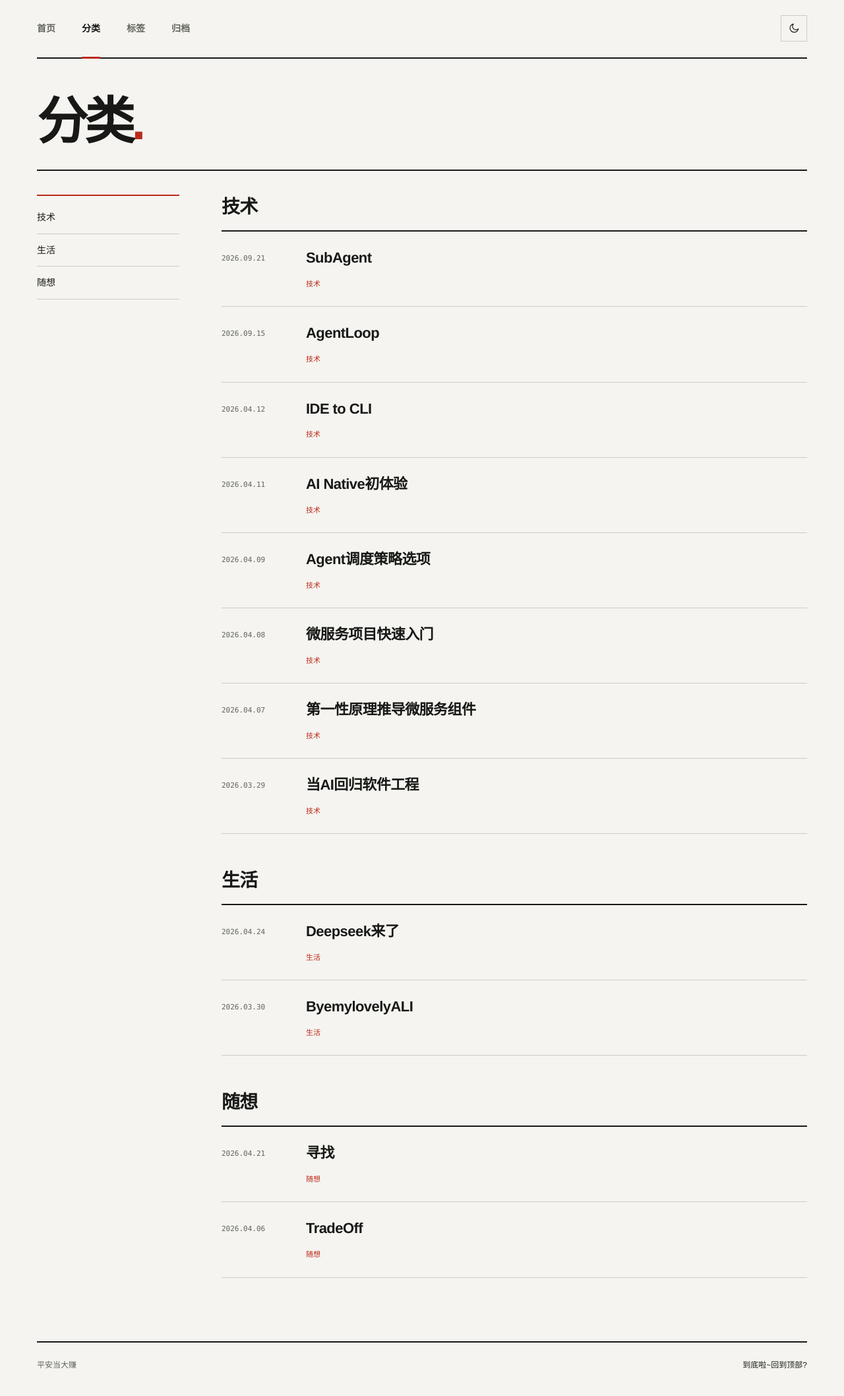
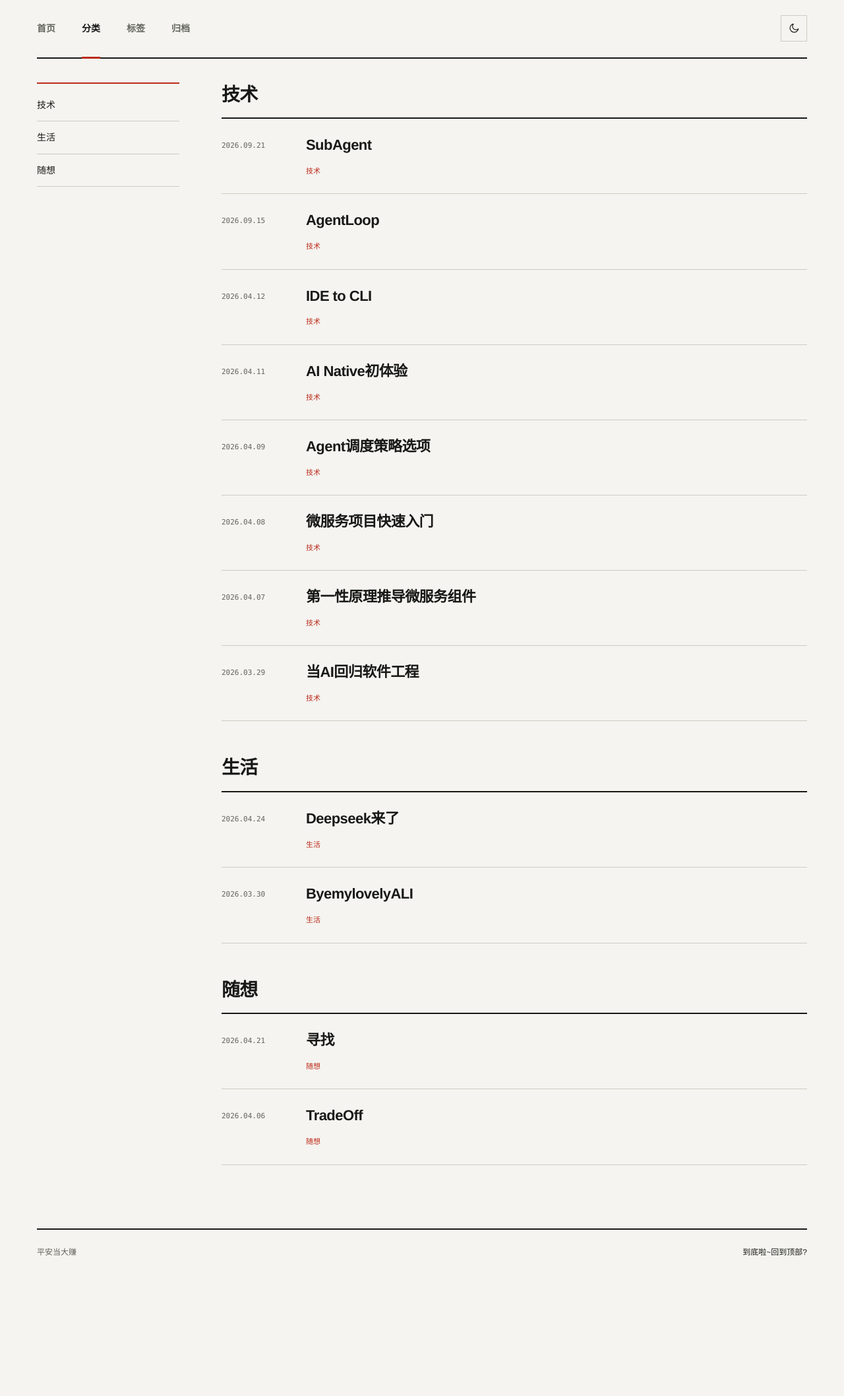
Before and after one commit to xkai-site/mylovelyblog, a Jekyll site: the page built from pages/categories.html, in a window 1280 px wide. Shown: the whole page at 66% size. Built offline with Jekyll 4.4.1, drawn with Linux system fonts in a browser that asks for light colours; after the commit the page ends 1945 px from its top, so only the background shows below that.

Commit message:
优化前端效果

```diff
--- a/_layouts/default.html
+++ b/_layouts/default.html
@@ -16,8 +16,19 @@
   <meta property="og:locale" content="zh_CN">
   <meta property="og:type" content="{% if page.layout == 'post' %}article{% else %}website{% endif %}">
   {% if page.layout == 'post' %}<meta property="article:published_time" content="{{ page.date | date_to_xmlschema }}">{% endif %}
-  <script src="{{ '/assets/js/theme.js' | relative_url }}"></script>
+  {% comment %}首屏只读取主题偏好，不等待外链脚本；交互由 defer 脚本处理。{% endcomment %}
+  <script>
+    (() => {
+      try {
+        const theme = localStorage.getItem('lovely-blog-theme');
+        if (theme === 'light' || theme === 'dark') {
+          document.documentElement.dataset.theme = theme;
+        }
+      } catch (_) { /* 无可用存储时，由 CSS 跟随系统配色。 */ }
+    })();
+  </script>
   <link rel="stylesheet" href="{{ '/assets/css/style.css' | relative_url }}">
+  <script src="{{ '/assets/js/theme.js' | relative_url }}" defer></script>
   {% include head-custom.html %}
 </head>
 <body>
--- a/assets/css/style.scss
+++ b/assets/css/style.scss
@@ -71,13 +71,10 @@
 .site-footer p { margin: 0; }
 .site-footer a { color: var(--text); text-decoration: none; }
 .site-footer a:hover { color: var(--accent); }
-.journal-layout { display: grid; grid-template-columns: minmax(0, 1fr) 240px; gap: 64px; padding-top: 58px; }
+.journal-layout { display: grid; grid-template-columns: minmax(0, 1fr) 240px; gap: 64px; padding-top: 36px; }
 .journal-layout > *, .collection-layout > * { min-width: 0; }
-.section-heading { display: flex; justify-content: space-between; align-items: flex-end; gap: 32px; padding-bottom: 32px; border-bottom: 2px solid var(--strong-line); }
-.section-heading h1, .page-heading h1 { margin: 0; font: 700 clamp(56px, 6vw, 84px)/1.08 var(--sans); letter-spacing: -.065em; }
-.heading-period { color: var(--accent); }
-.journal-index { padding-top: 4px; }
-.index-section { border-top: 2px solid var(--accent); padding-top: 18px; }
+.journal-layout > section { border-top: 2px solid var(--strong-line); }
+.index-section { border-top: 2px solid var(--accent); padding-top: 24px; }
 .index-section + .index-section { margin-top: 42px; }
 .index-section h2 { display: flex; justify-content: space-between; align-items: baseline; gap: 10px; font-size: 15px; font-weight: 700; margin: 0 0 18px; }
 .category-index { display: flex; flex-direction: column; }
@@ -93,7 +90,7 @@
 .post-list > li:focus-within::before { opacity: 1; }
 .post-list time { padding-top: 7px; font: 11px/1.8 var(--mono); font-variant-numeric: tabular-nums; color: var(--muted); white-space: nowrap; }
 .post-list h2, .post-list h3 { margin: 0; font: 600 26px/1.45 var(--sans); letter-spacing: -.025em; }
-.journal-layout .post-list > li:first-child { padding-block: 36px; }
+.journal-layout .post-list > li:first-child { padding-block: 24px; }
 .journal-layout .post-list > li:first-child h2 { font-size: clamp(28px, 2.5vw, 34px); font-weight: 700; }
 .post-list h2 a, .post-list h3 a { color: var(--text); text-decoration: none; }
 .post-list h2 a:hover, .post-list h3 a:hover { color: var(--accent); }
@@ -106,7 +103,6 @@
 .archive-link span { color: var(--accent); font-size: 24px; line-height: 1; }
 .archive-link:hover { color: var(--accent); text-decoration: none; }
 .empty-state { color: var(--muted); padding: 32px 0; }
-.page-heading { padding-block: 54px 32px; border-bottom: 2px solid var(--strong-line); }
 .collection-layout { display: grid; grid-template-columns: 216px minmax(0, 1fr); gap: 64px; padding-top: 36px; align-items: start; }
 .collection-layout.collection-layout--single { grid-template-columns: minmax(0, 1fr); max-width: 960px; }
 .collection-group { scroll-margin-top: 30px; }
@@ -117,7 +113,7 @@
 .topic-index { display: flex; flex-direction: column; border-top: 2px solid var(--accent); padding-top: 8px; position: sticky; top: 28px; max-height: calc(100vh - 56px); overflow-y: auto; }
 .topic-index a { display: flex; align-items: baseline; justify-content: space-between; gap: 12px; padding: 12px 0; border-bottom: 1px solid var(--line); color: var(--text); text-decoration: none; font-size: 14px; }
 .topic-index a:hover { color: var(--accent); }
-.archive-search { display: flex; align-items: center; padding-block: 24px; border-bottom: 1px solid var(--line); }
+.archive-search { display: flex; align-items: center; padding-bottom: 24px; }
 .search-field { position: relative; flex: 1; min-width: 0; max-width: 480px; }
 .search-field input { display: block; width: 100%; min-width: 0; padding: 13px 60px 13px 15px; font-size: 14px; background: var(--surface); color: var(--text); border: 1px solid var(--line); border-bottom-color: var(--strong-line); border-radius: 0; -webkit-appearance: none; }
 .search-field input::placeholder { color: var(--muted); opacity: 1; }
@@ -197,7 +193,6 @@
 @media (max-width: 1100px) {
   .shell { width: calc(100% - 64px); }
   .journal-layout { grid-template-columns: minmax(0, 1fr) 200px; gap: 36px; }
-  .section-heading { gap: 24px; }
   .post-list > li { grid-template-columns: 90px minmax(0, 1fr); gap: 20px; }
   .collection-layout { grid-template-columns: 180px minmax(0, 1fr); gap: 36px; }
 }
@@ -218,28 +213,24 @@
   .site-nav a::after { bottom: -16px; }
   .theme-controls { padding: 0; }
   .theme-toggle { width: 36px; height: 36px; }
-  .journal-layout { grid-template-columns: 1fr; gap: 40px; padding-top: 34px; }
-  .section-heading { padding-bottom: 24px; gap: 20px; }
-  .section-heading h1, .page-heading h1 { font-size: 60px; }
+  .journal-layout { grid-template-columns: 1fr; gap: 40px; padding-top: 24px; }
   .journal-index { padding: 0; display: grid; grid-template-columns: 1fr 1fr; gap: 28px; }
   .index-section + .index-section { margin: 0; }
   .index-section h2 { flex-wrap: wrap; gap: 5px 10px; }
   .post-list > li { grid-template-columns: 1fr; gap: 9px; padding-block: 25px; }
   .post-list h2, .post-list h3 { font-size: 23px; }
-  .journal-layout .post-list > li:first-child { padding-block: 28px; }
+  .journal-layout .post-list > li:first-child { padding-block: 24px; }
   .journal-layout .post-list > li:first-child h2 { font-size: 28px; }
   .post-list time { padding: 0; font-size: 10px; }
   .post-list .entry-description { font-size: 14px; }
   .entry-meta { margin-top: 12px; }
   .main-content { padding-bottom: 56px; }
   .site-footer { font-size: 11px; }
-  .page-heading { padding-block: 34px 24px; }
   .collection-layout { grid-template-columns: 1fr; gap: 28px; padding-top: 24px; }
   .topic-index { position: static; max-height: none; overflow: visible; border-top: 0; border-bottom: 1px solid var(--line); padding: 0 0 17px; flex-direction: row; flex-wrap: wrap; gap: 4px 23px; }
   .topic-index a { gap: 8px; border: 0; padding-block: 7px; }
   .collection-group > h2 { font-size: 26px; }
   .collection-group .post-list h3 { font-size: 21px; }
-  .archive-search { padding-block: 20px; }
   .search-field input { font-size: 16px; }
   .reading-layout { padding-top: 26px; }
   .post-header { margin-block: 28px; padding-bottom: 24px; }
@@ -253,7 +244,6 @@
 @media (max-width: 380px) {
   .site-nav { gap: 20px; }
   .header-controls { gap: 10px; }
-  .section-heading { align-items: flex-start; flex-direction: column; gap: 16px; }
   .journal-index { gap: 20px; }
   .archive-search { flex-wrap: wrap; gap: 12px; }
   .archive-search > p:not(:empty) { margin-left: 0; }
@@ -263,7 +253,7 @@
   .post-list > li::before { transition: opacity .16s ease; }
   .site-nav a::after { transition: transform .2s ease; }
   @keyframes page-enter { from { opacity: 0; transform: translateY(8px); } to { opacity: 1; transform: none; } }
-  .section-heading, .page-heading, .post-header { animation: page-enter .45s ease-out both; }
+  .post-header { animation: page-enter .45s ease-out both; }
 }
 @media print {
   :root, :root[data-theme], :root:not([data-theme="light"]) { color-scheme: light; --bg: #fff; --text: #000; --muted: #444; --line: #ccc; --strong-line: #000; --accent: #000; --surface: #f5f5f5; --code: #000; }
@@ -271,7 +261,7 @@
   .shell { width: 100%; max-width: none; }
   .reading-layout, .journal-layout, .collection-layout { display: block; padding: 0; }
   .post-header { margin-top: 0; }
-  .section-heading, .page-heading, .post-header { animation: none; }
+  .post-header { animation: none; }
   .main-content { padding: 0; }
   .prose { font-size: 11pt; }
   .prose pre { white-space: pre-wrap; overflow-wrap: anywhere; }
--- a/assets/js/theme.js
+++ b/assets/js/theme.js
@@ -6,6 +6,7 @@
     : { matches: false };
   const isTheme = value => value === 'light' || value === 'dark';
 
+  // 首屏配色由 head 内联初始化 / CSS 提供；本脚本延后绑定交互。
   // null 表示访客还没手动选择过：进入网站时跟随系统，系统外观变化也继续跟随。
   let preference = null;
   try {
--- a/pages/categories.html
+++ b/pages/categories.html
@@ -4,9 +4,7 @@
 nav: categories
 permalink: /categories/
 ---
-<header class="page-heading">
-  <h1>分类<span class="heading-period" aria-hidden="true">.</span></h1>
-</header>
+<h1 class="visually-hidden">分类</h1>
 {% assign categories = site.categories | sort %}
 {% assign uncategorized = site.posts | where_exp: 'post', 'post.categories.size == 0' %}
 <div class="collection-layout">
--- a/pages/index.html
+++ b/pages/index.html
@@ -6,9 +6,7 @@
 ---
 <div class="journal-layout">
   <section aria-labelledby="latest-title">
-    <div class="section-heading">
-      <h1 id="latest-title">近作<span class="heading-period" aria-hidden="true">.</span></h1>
-    </div>
+    <h1 id="latest-title" class="visually-hidden">近作</h1>
     {% if site.posts.size > 0 %}
       {% assign latest_posts = site.posts | slice: 0, 8 %}
       {% include post-list.html posts=latest_posts heading='h2' excerpts=true show_tags=true %}
--- a/pages/tags.html
+++ b/pages/tags.html
@@ -4,9 +4,7 @@
 nav: tags
 permalink: /tags/
 ---
-<header class="page-heading">
-  <h1>标签<span class="heading-period" aria-hidden="true">.</span></h1>
-</header>
+<h1 class="visually-hidden">标签</h1>
 {% assign tags = site.tags | sort %}
 {% if tags.size > 0 %}
   <div class="collection-layout">
```
Also changed, not shown: pages/archive.html (+9 -9 lines).
